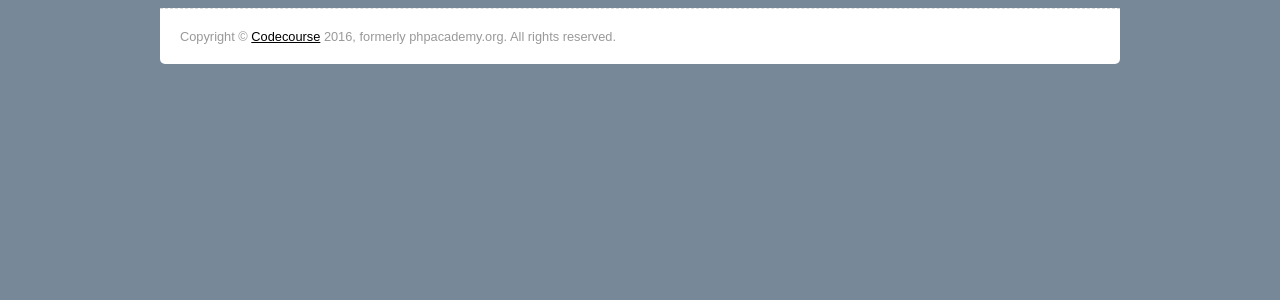
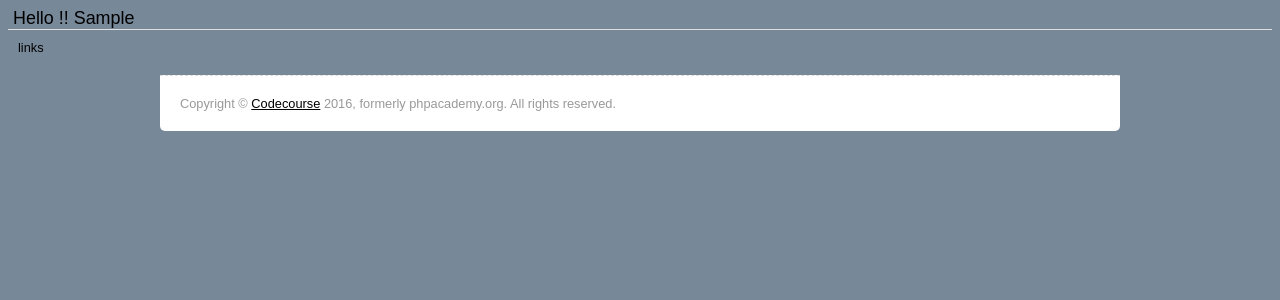
Before and after one commit to divyanshu-rawat/Full-Stack-Application, a PHP site: template Templates/Widgets/loggedin.php in a window 1280 px wide. Shown: the top 300 px of the page. Run offline with PHP 8.4, Linux system fonts and the light colour scheme; the template is opened without the code that fills it: most values are stand-ins (such as "Sample title", 1, 10 or a date in 2020); some libraries are stand-ins or nearby versions.

Commit message:
fetched_user_data !! () !!!

```diff
--- a/Core/init.php
+++ b/Core/init.php
@@ -14,7 +14,7 @@ $errors = array();
 if(logged_in() === true)
 {
 	$session_user_id = $_SESSION['user_id'];
-	$user_data = user_data($session_user_id,'user_id','username','password','first_name','last_name','email');
+	$user_data = user_data($connect,$session_user_id,'user_id','username','password','first_name','last_name','email');
 }
 
 ?>
--- a/Templates/Widgets/loggedin.php
+++ b/Templates/Widgets/loggedin.php
@@ -1,5 +1,8 @@
-<?php
+<div class="widget">
 
+	<h2>Hello !! <?php echo $user_data['first_name']; ?></h2>
 
-
-?>
+	<div class="inner">
+		links
+	</div>
+</div>
--- a/Templates/aside.php
+++ b/Templates/aside.php
@@ -4,7 +4,7 @@
 
 		if(logged_in() === true)
 		{
-			echo "Logged_in";
+			// echo "Logged_in";
 			include 'Templates/Widgets/loggedin.php';
 		}
 		else
```
Also changed, not shown: Core/functions/users.php (+13 -4 lines).
